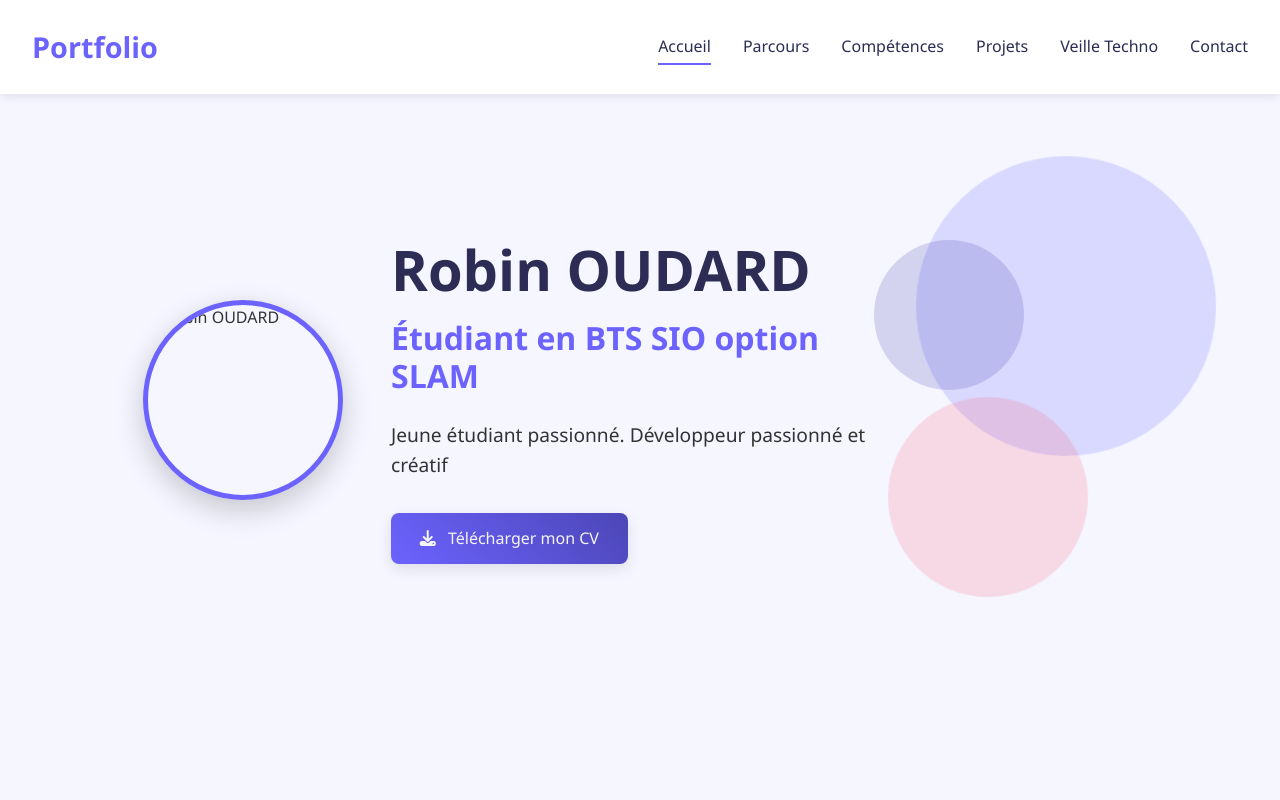
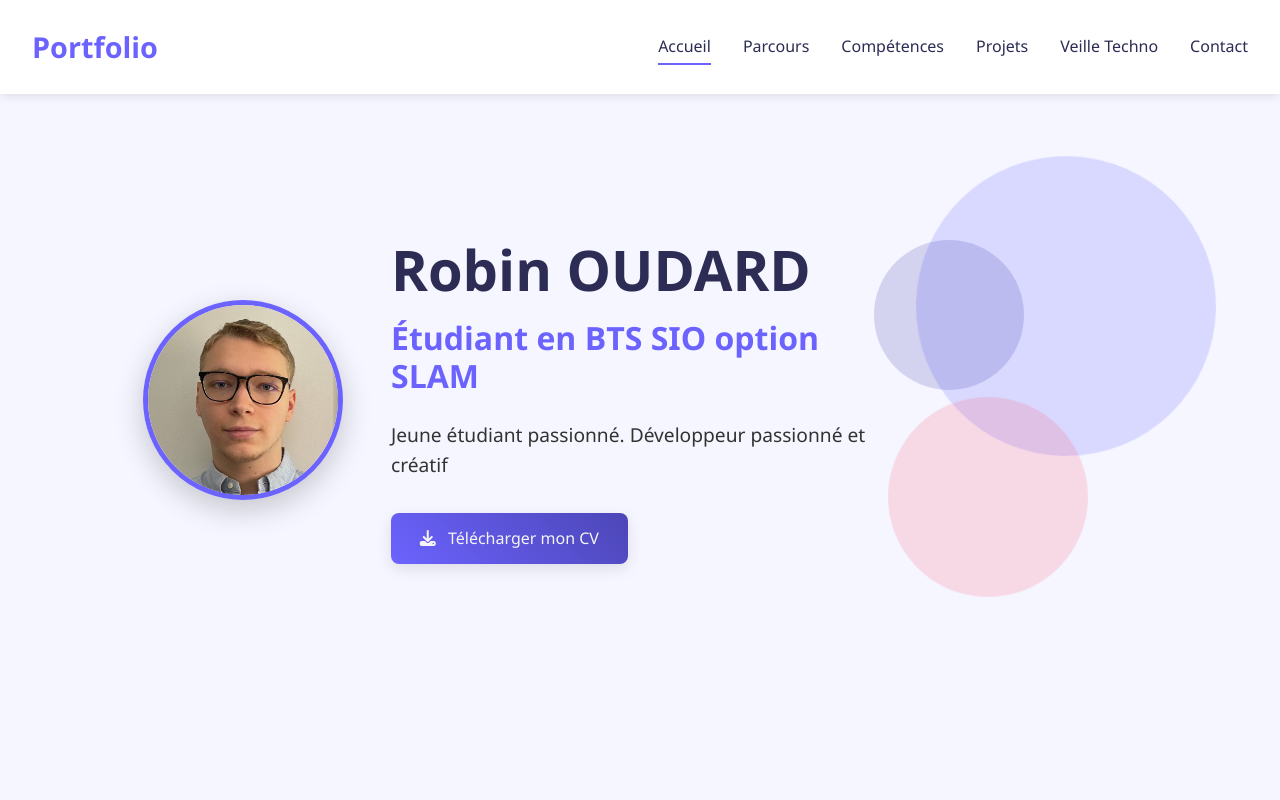
Before and after one commit to KhraxX/portfolio-bts, a plain HTML site: page index.html in a window 1280 px wide. Shown: the top 800 px of the page. Drawn offline with nearby package versions, Linux system fonts and the light colour scheme.

Commit message:
Mise à jour portfolio

```diff
--- a/index.html
+++ b/index.html
@@ -38,7 +38,7 @@
             <div class="accueil-content" data-aos="fade-up">
                 <div class="profile-section">
                     <div class="profile-photo">
-                        <img src="images/photo-profil.jpg" alt="Robin OUDARD">
+                        <img src="images/photo-profil.jpeg" alt="Robin OUDARD">
                     </div>
                     <div class="profile-text">
                         <h1>Robin OUDARD</h1>
```
